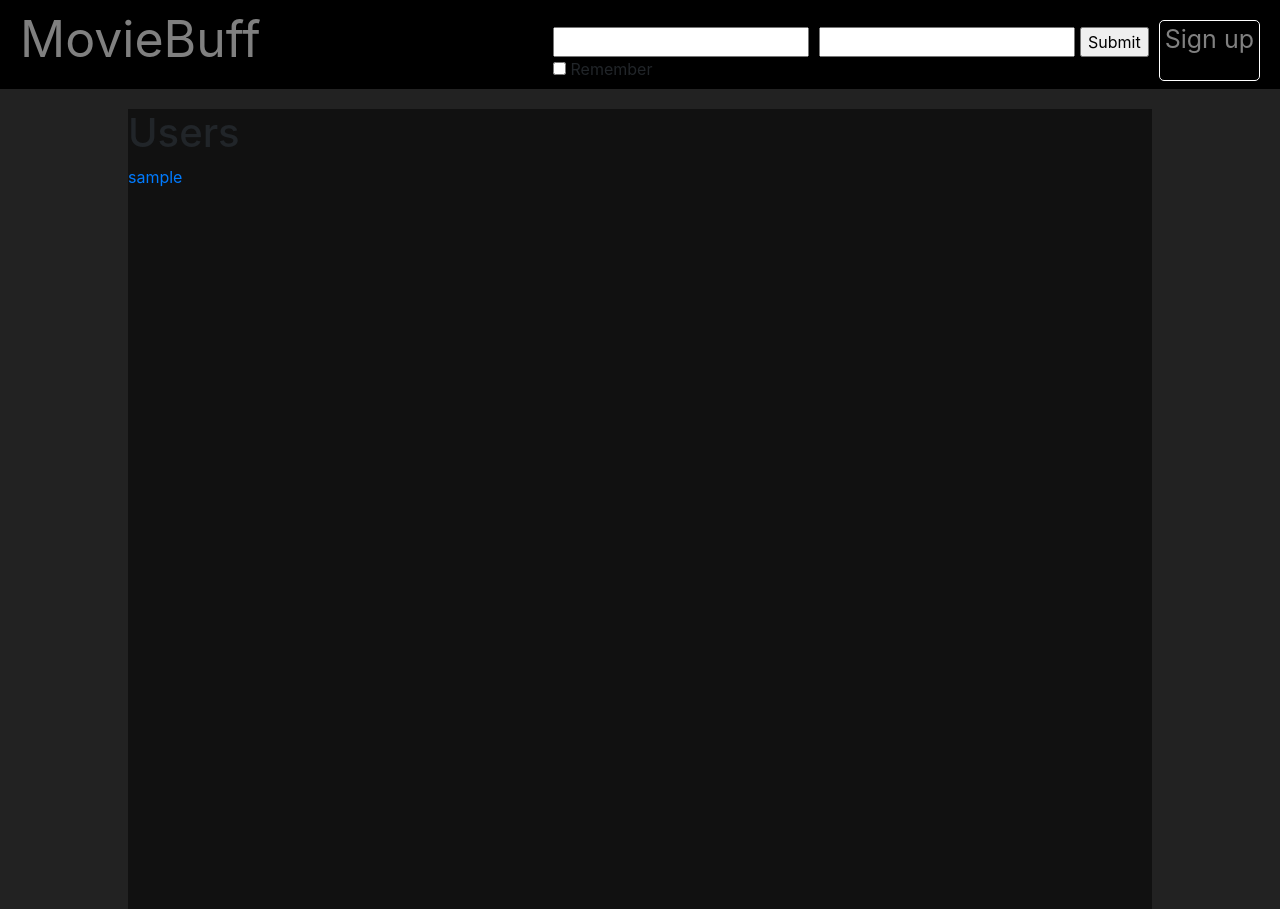
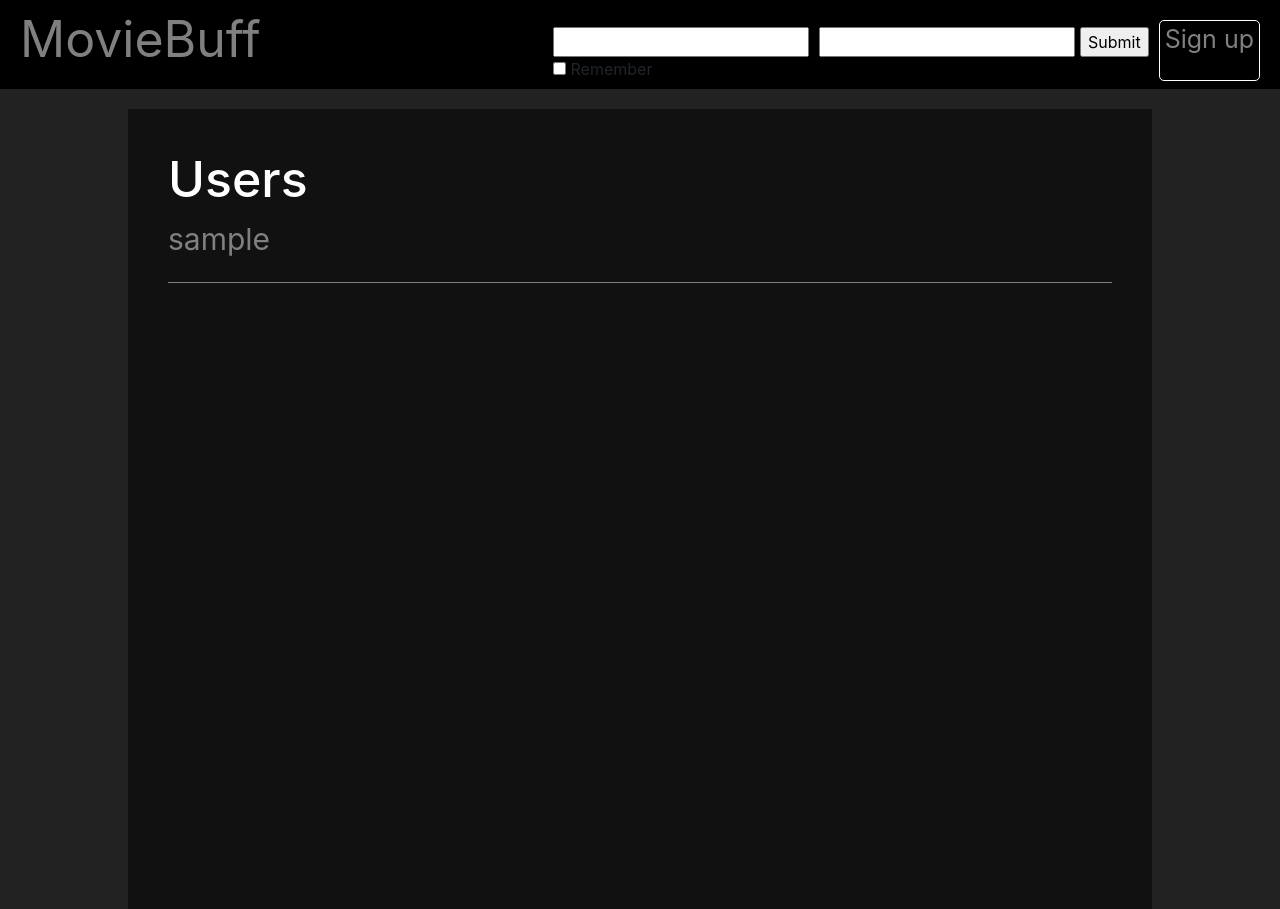
Before and after one commit to mogg3/moviesearch-webapp, a Flask app: template app/views/templates/admin.html in a window 1280 px wide. Run offline with Flask 2, Linux system fonts and the light colour scheme; the template is opened without the code that fills it: most values are stand-ins (such as "Sample title", 1, 10 or a date in 2020); form fields are guessed from the names that the template uses; some libraries are stand-ins or nearby versions.

Commit message:
small fixes

```diff
--- a/app/controllers/chat_controller.py
+++ b/app/controllers/chat_controller.py
@@ -13,8 +13,8 @@ def get_chat_by_id(id):
     return cr.get_chat_by_id(id)
 
 
-def get_chat_between_users(user1, user2):
-    return cr.get_chat_between_users(user1, user2)
+def get_chat_between_users(user, friend):
+    return cr.get_chat_between_users(user, friend)
 
 
 def add_message_to_chat(chat, message):
--- a/app/data/MongoDB_MongoEngine/repository/chat_repository.py
+++ b/app/data/MongoDB_MongoEngine/repository/chat_repository.py
@@ -18,9 +18,9 @@ def get_chat_by_id(id):
     return Chat.objects.get(id=id)
 
 
-def get_chat_between_users(user1, user2):
-    for chat in Chat.objects:
-        if user1 and user2 in chat.members:
+def get_chat_between_users(user, friend):
+    for chat in user.chats:
+        if user and friend in chat.members:
             return chat
 
 
--- a/app/views/api_routes.py
+++ b/app/views/api_routes.py
@@ -132,7 +132,8 @@ def post_friendship(username):
 @login_required
 def get_chat(username):
     friend = get_user_by_username(request.values['friend'])
-    chat = get_chat_between_users(get_user_by_username(current_user.username), friend)
+    chat = get_chat_between_users(current_user, friend)
+    print(chat.members)
     response = app.response_class(
         response=json.dumps(chat.to_json()),
         status=200,
--- /dev/null
+++ b/app/views/static/css/admin.css
@@ -0,0 +1,20 @@
+#users {
+    margin: 40px;
+    padding-bottom: 20px;
+    border-bottom: solid gray 1px;
+}
+
+#users h1 {
+    font-size: 50px;
+    color: white;
+}
+
+.user-link {
+    font-size: 30px;
+    color: gray
+}
+
+.user-link:hover {
+    text-decoration: none;
+    color:white;
+}
--- a/app/views/static/css/friend.css
+++ b/app/views/static/css/friend.css
@@ -22,6 +22,7 @@
     border: 1px solid;
     border-radius: 10px;
     font-size: 20px;
+    margin: 10px;
 }
 
 #message-from-you {
--- a/app/views/templates/admin.html
+++ b/app/views/templates/admin.html
@@ -1,6 +1,7 @@
 {% extends "base.html" %}
 
 {% block  links %}
+    <link rel="stylesheet" href="{{ url_for('static', filename='css/admin.css') }}"/>
 {% endblock %}
 
 {% block  content %}
@@ -8,7 +9,7 @@
         <h1>Users</h1>
         {% for user in users %}
             {% if user != current_user %}
-            <a href="{{url_for('user', username=user.username)}}" style="display:inline">{{ user.username }}</a>
+            <a class="user-link" href="{{url_for('user', username=user.username)}}" style="display:inline">{{ user.username }}</a>
             <br/>
             {% endif %}
         {% endfor %}
```
Also changed, not shown: app/views/static/css/friends.css (+21 -2 lines), app/views/static/css/user.css (added, +19 -0 lines), app/views/templates/friend.html (+6 -5 lines), app/views/templates/friends.html (+5 -5 lines), app/views/templates/user.html (+6 -1 lines).
